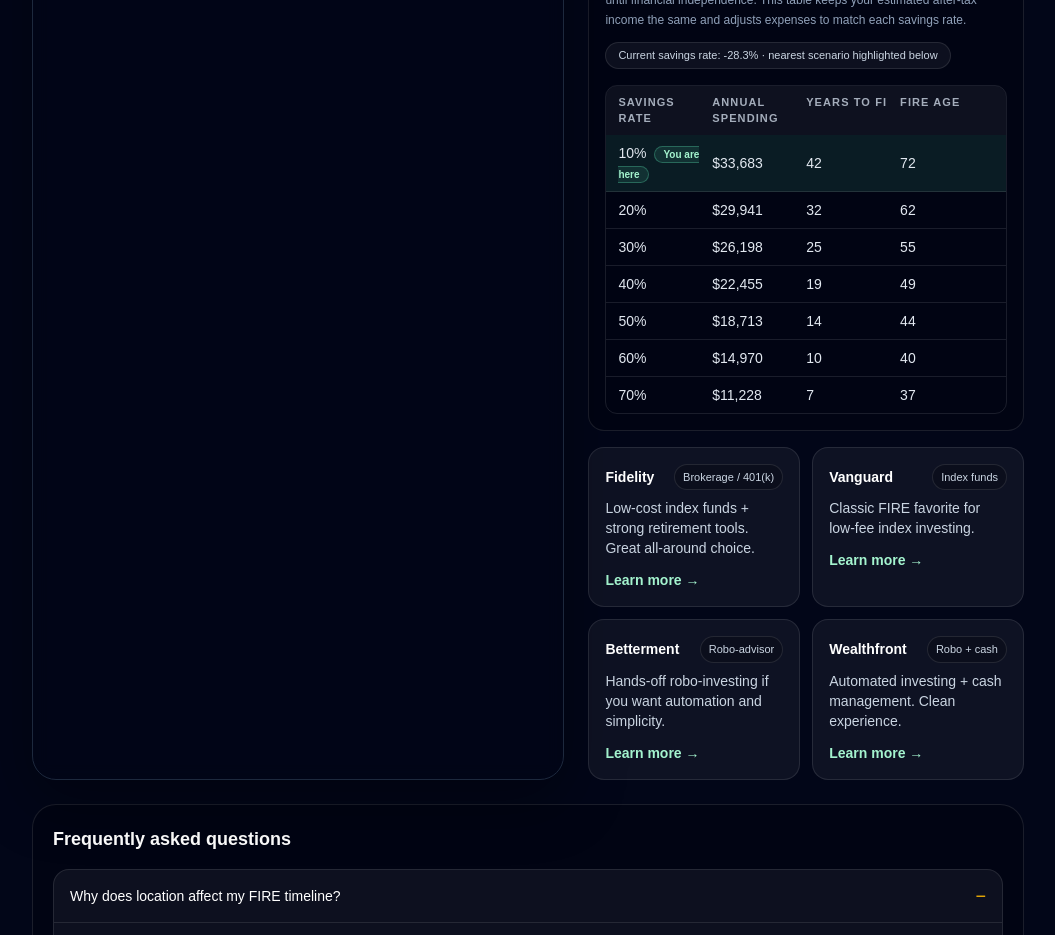
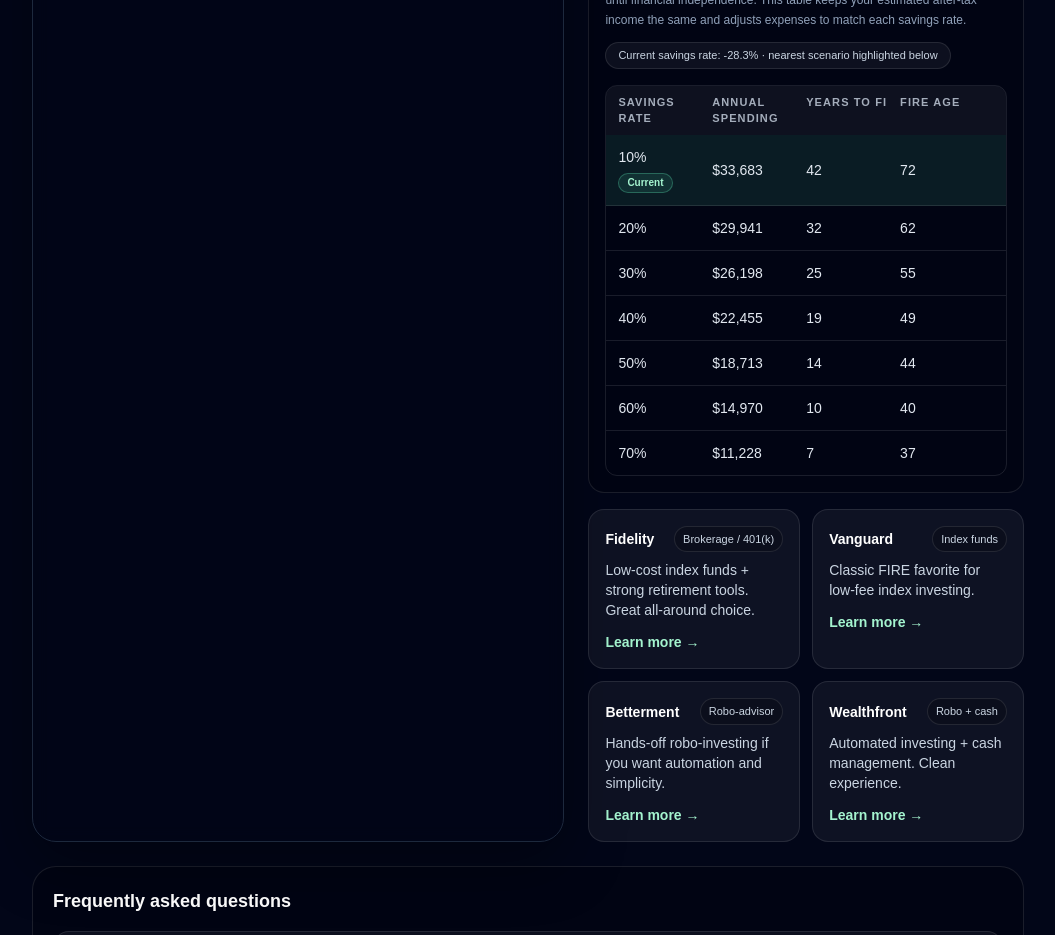
Before and after one commit to unmovedrooted/relocation-by-numbers, a Next.js app: page /fire-with-50k-salary in a window 1280 px wide. Shown: the part 3040-3975 px from the top of the page, without its empty margins (112-1167 px from the left). Built offline with nearby package versions, Linux system fonts and the light colour scheme.

Commit message:
Fix legal page files

```diff
--- a/src/components/FireCalculator.tsx
+++ b/src/components/FireCalculator.tsx
@@ -1679,16 +1679,18 @@ Calculated on https://www.relocationbynumbers.com/fire-calculator`;
       <div
         key={row.savingsRatePct}
         className={[
-                        "grid grid-cols-4 items-center px-3 py-2 text-sm",
+          "grid grid-cols-4 items-center px-3 py-3 text-sm",
           isCurrentRow ? "bg-emerald-300/10" : "",
         ].join(" ")}
       >
         <div className="text-slate-200">
-                        {row.savingsRatePct}%
+          <div className="font-medium">{row.savingsRatePct}%</div>
           {isCurrentRow ? (
-                          <span className="ml-2 rounded-full border border-emerald-300/30 bg-emerald-300/10 px-2 py-0.5 text-[10px] font-semibold text-emerald-200">
-                            You are here
+            <div className="mt-1">
+              <span className="inline-flex rounded-full border border-emerald-300/30 bg-emerald-300/10 px-2 py-0.5 text-[10px] font-semibold text-emerald-200">
+                Current
               </span>
+            </div>
           ) : null}
         </div>
 
```
Lines whose indentation alone changed are shown as unchanged.
